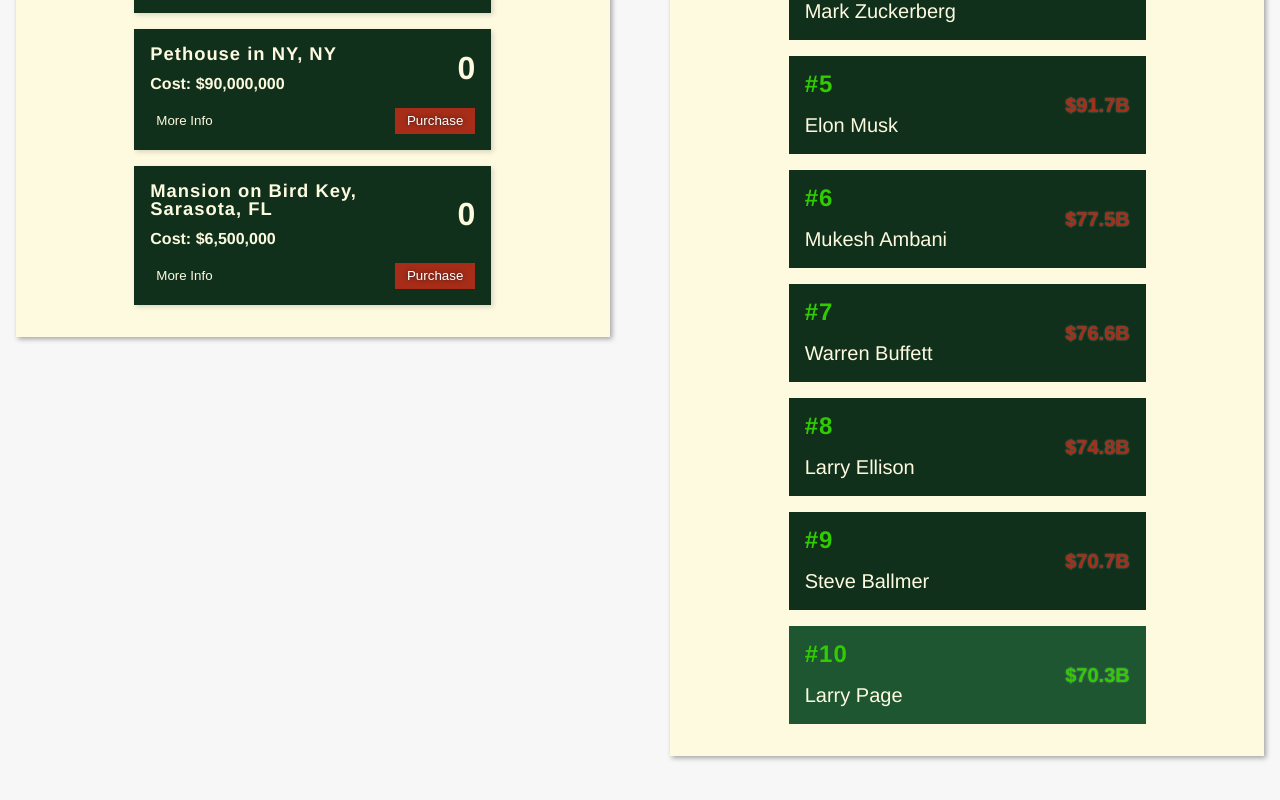
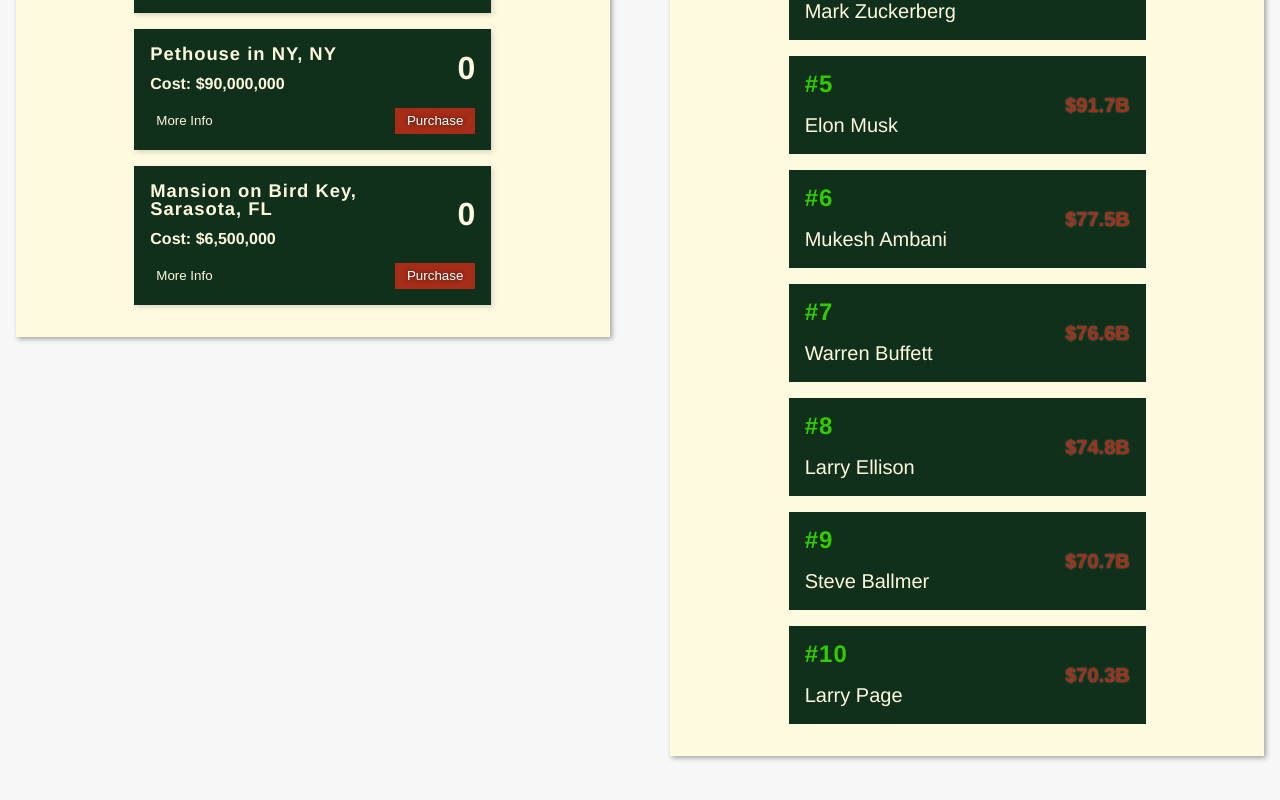
Before and after one commit to dkersten/accumulator-game-vue, a Vue app: page / in a window 1280 px wide. Shown: the part 1636-2436 px from the top of the page. Built offline with nearby package versions, Linux system fonts and the light colour scheme.

Commit message:
added dynamic style toggling to RW people cards

```diff
--- a/src/components/RWPersonCard.vue
+++ b/src/components/RWPersonCard.vue
@@ -1,12 +1,12 @@
 <template>
     <div>
-        <div v-for="property in properties" :key="property.rank" class="person-card" :class="property.wealtherThan ? 'more' : 'less'">
+        <div v-for="person in people" :key="person.rank" class="person-card" :class="person.wealtherThan ? 'more' : 'less'">
             <div class="left">
-                <span class="rank">#{{property.rank}}</span>
-                <h4>{{property.name}}</h4>
+                <span class="rank">#{{person.rank}}</span>
+                <h4>{{person.name}}</h4>
             </div>
             <div class="right">
-                <span :class="property.wealtherThan ? 'more' : 'less'" class="net-worth">{{property.netWorth.toLocaleString()}}</span>
+                <span :class="person.wealtherThan ? 'more' : 'less'" class="net-worth">{{person.netWorthFormatted}}</span>
             </div>
         </div>
     </div>
@@ -21,68 +21,84 @@
 
     data() {
         return {
-            properties: [
+            people: [
                 {
                     name: "Jeff Bezos",
                     rank: 1,
-                    netWorth: this.formatNumbers(190900000000),
+                    netWorth: 190900000000,
+                    netWorthFormatted: this.formatNumbers(190900000000),
                     wealtherThan: false
                 },
                 {
                     name: "Bernard Arnault & family",
                     rank: 2,
-                    netWorth: this.formatNumbers(114700000000),
+                    netWorth: 114700000000,
+                    netWorthFormatted: this.formatNumbers(114700000000),
                     wealtherThan: false
                 },
                 {
                     name: "Bill Gates",
                     rank: 3,
-                    netWorth: this.formatNumbers(113600000000),
+                    netWorth: 113600000000,
+                    netWorthFormatted: this.formatNumbers(113600000000),
                     wealtherThan: false
                 },
                 {
                     name: "Mark Zuckerberg",
                     rank: 4,
-                    netWorth: this.formatNumbers(103800000000),
+                    netWorth: 103800000000,
+                    netWorthFormatted: this.formatNumbers(103800000000),
                     wealtherThan: false
                 },
                 {
                     name: "Elon Musk",
                     rank: 5,
-                    netWorth: this.formatNumbers(91700000000),
+                    netWorth: 91700000000,
+                    netWorthFormatted: this.formatNumbers(91700000000),
                     wealtherThan: false
                 },
                 {
                     name: "Mukesh Ambani",
                     rank: 6,
-                    netWorth: this.formatNumbers(77500000000),
+                    netWorth: 77500000000,
+                    netWorthFormatted: this.formatNumbers(77500000000),
                     wealtherThan: false
                 },
                 {
                     name: "Warren Buffett",
                     rank: 7,
-                    netWorth: this.formatNumbers(76600000000),
+                    netWorth: 76600000000,
+                    netWorthFormatted: this.formatNumbers(76600000000),
                     wealtherThan: false
                 },
                 {
                     name: "Larry Ellison",
                     rank: 8,
-                    netWorth: this.formatNumbers(74800000000),
+                    netWorth: 74800000000,
+                    netWorthFormatted: this.formatNumbers(74800000000),
                     wealtherThan: false
                 },
                 {
                     name: "Steve Ballmer",
                     rank: 9,
-                    netWorth: this.formatNumbers(70700000000),
+                    netWorth: 70700000000,
+                    netWorthFormatted: this.formatNumbers(70700000000),
                     wealtherThan: false
                 },
                 {
                     name: "Larry Page",
                     rank: 10,
-                    netWorth: this.formatNumbers(70300000000),
-                    wealtherThan: true
+                    netWorth: 70300000000,
+                    netWorthFormatted: this.formatNumbers(70300000000),
+                    wealtherThan: false
                 }
             ]
+        }
+    },
+
+    computed: {
+        yourWealth() {
+            return this.$store.getters.yourWealth
         }
     },
 
@@ -141,6 +157,18 @@
                     let numStr = numArr.join('')
                     return `$${numStr}B`
 
+                }
+            }
+        }
+    },
+
+    watch: {
+        yourWealth() {
+            for (const person of this.people) {
+                if (this.yourWealth >= person.netWorth) {
+                    person.wealtherThan = true
+                } else {
+                    person.wealtherThan = false
                 }
             }
         }
--- a/src/store/modules/YourWealth.js
+++ b/src/store/modules/YourWealth.js
@@ -1,5 +1,5 @@
 const state = {
-    wealth: 2198,
+    wealth: 113600000000,
     perSecond: 0
 }
 
```
